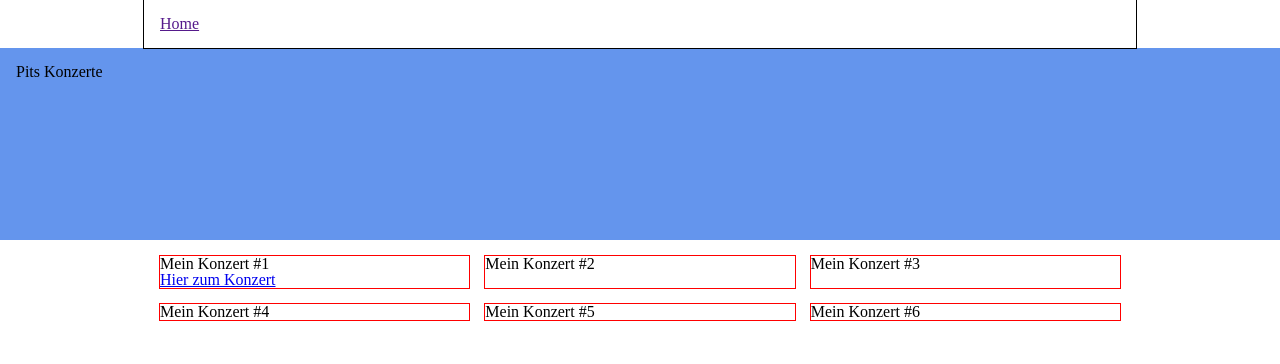
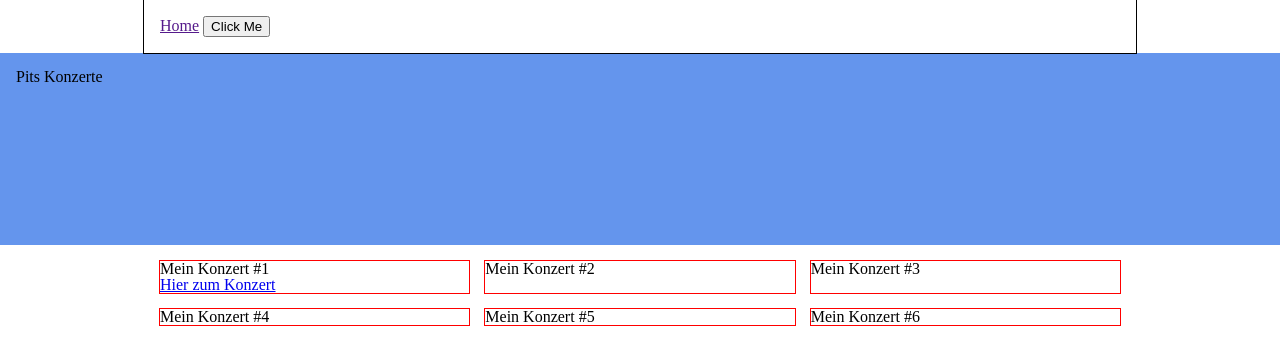
Before and after one commit to calvinhnzr/pits-webbots, a website: page frontend/index.html in a window 1280 px wide. Shown: the top 364 px of the page. Drawn offline with Linux system fonts and the light colour scheme.

Commit message:
[FEATURE] added click event to doc

```diff
--- a/frontend/index.html
+++ b/frontend/index.html
@@ -13,6 +13,7 @@
 		<div id="wrapper">
 			<nav>
 				<a href="">Home</a>
+        <button id="button">Click Me</button>
 			</nav>
 			<header><h1 id="headline">Pits Konzerte</h1></header>
 			<main class="index-main">
@@ -39,3 +40,4 @@
 		</div>
 	</body>
 </html>
+<script src="index.js"></script>
--- /dev/null
+++ b/frontend/index.js
@@ -0,0 +1,5 @@
+let button = document.getElementById("button")
+
+document.addEventListener("click", (e) => {
+  alert("click")
+})
```
